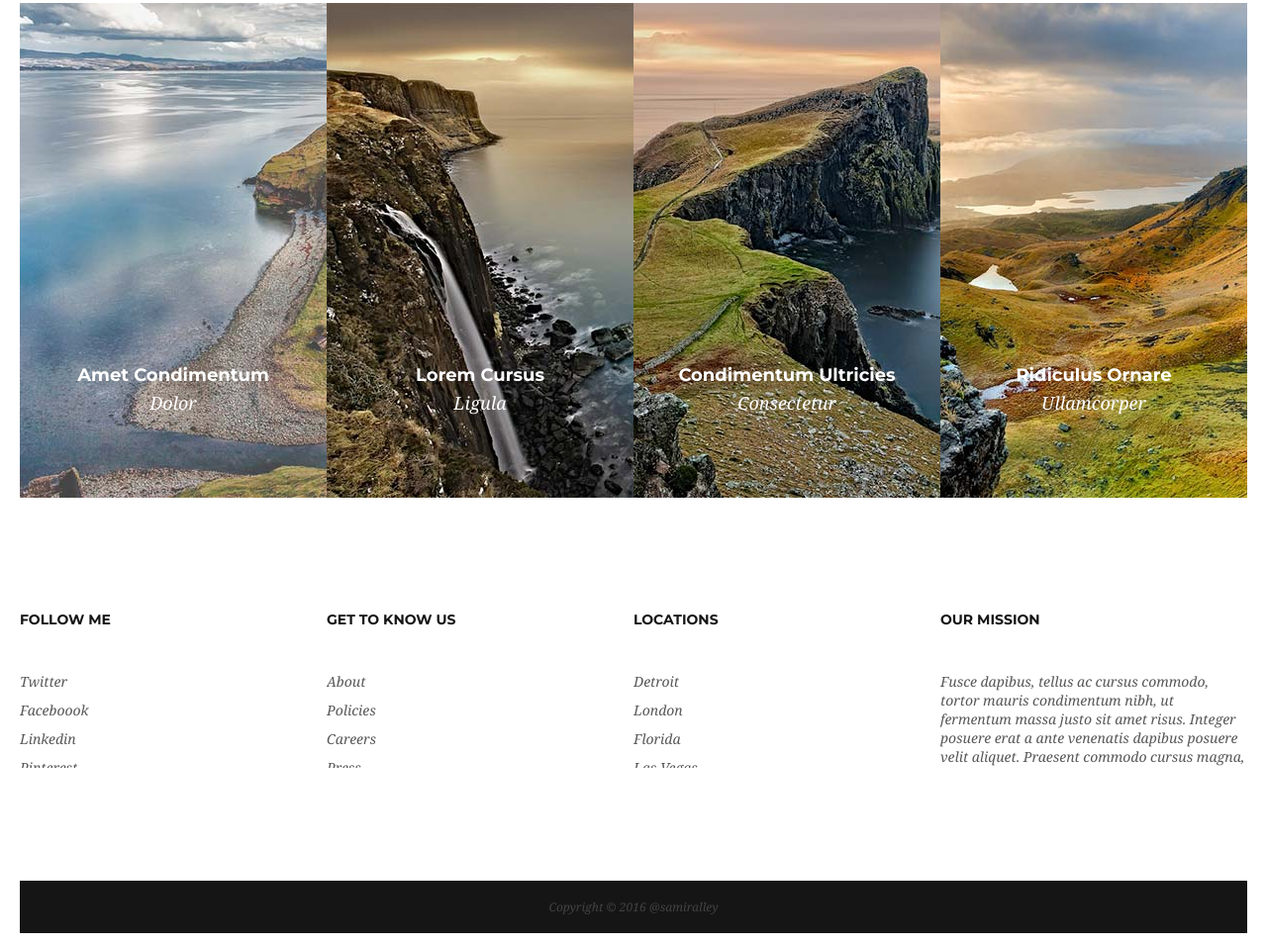
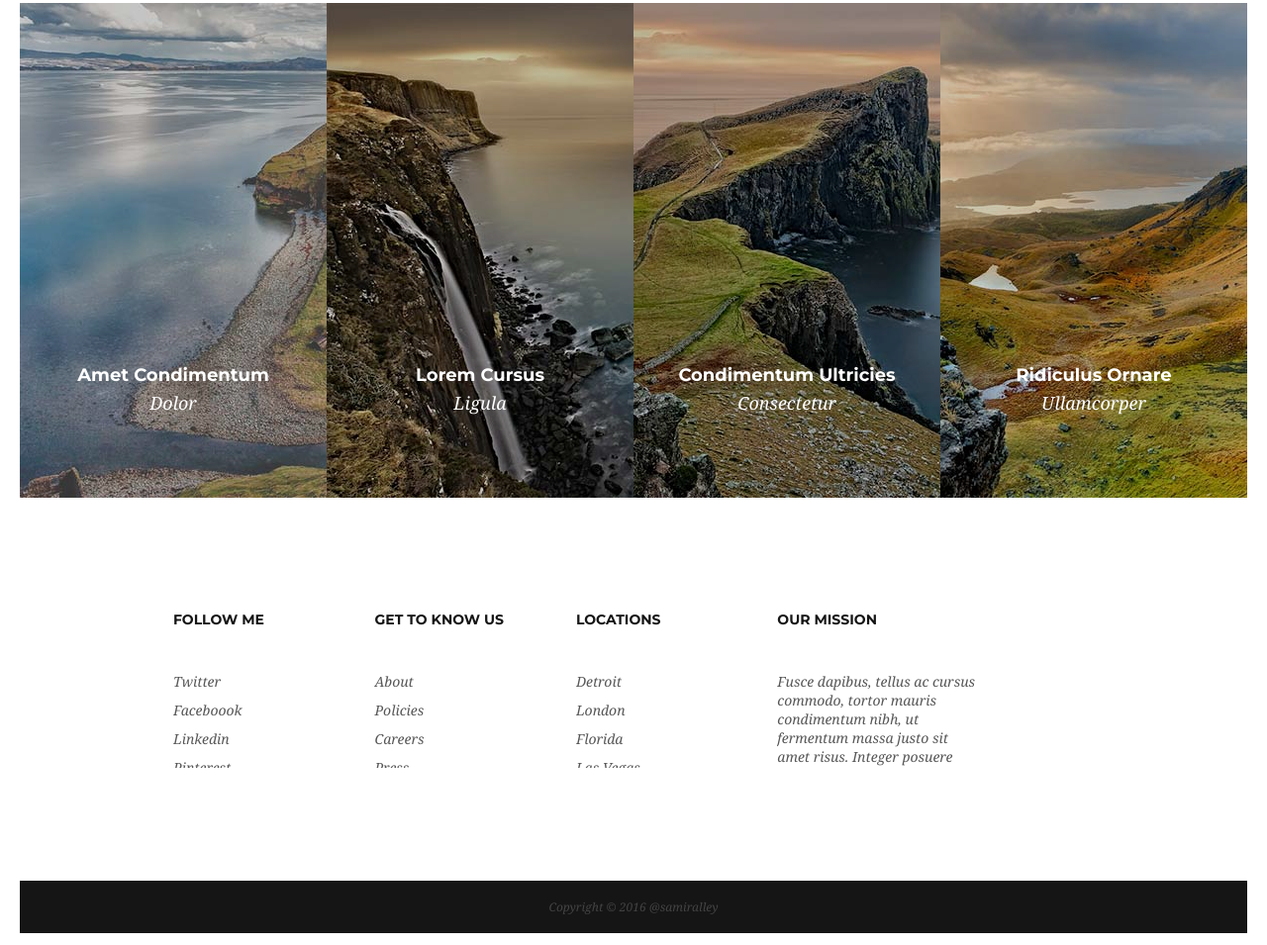
Before and after one commit to nittalee/web_design, a plain HTML site: page index.html in a window 1280 px wide. Shown: the part 1337-2292 px from the top of the page at 99% size. Drawn offline with nearby package versions, Linux system fonts and the light colour scheme.

Commit message:
footer and row-img

```diff
--- a/css/page-footer/page-footer.css
+++ b/css/page-footer/page-footer.css
@@ -3,27 +3,31 @@
     top: 1915px;
     width: 100%;
     vertical-align: top;
-    padding: 0;
     border: 0;
 }
 
-.page-footer__list{
+.page-footer__nav{
+    position: relative;
+    padding-left: 12.5%;
+}
+
+.page-footer__nav-list{
     text-align: left;
     position: relative;
     float: left;
-    width: 25%;
+    width: 18.75%;
     height: 178px;
     overflow:hidden;
     display:inline-block;
     margin-bottom: 120px;
 }
 
-.page-footer__list ul{
+.page-footer__nav-list ul{
     margin: 0;
     padding: 0;
 }
 
-.page-footer__list h4{
+.page-footer__nav-list h4{
     position: relative;
     font-family: 'Montserrat', sans-serif;
     text-transform: uppercase;
@@ -34,7 +38,7 @@
     margin-bottom: 44px;
 }
 
-.page-footer__list li{
+.page-footer__nav-list li{
     position: relative;
     margin-top: 0px;
     font-family: 'Georgia', sans-serif;
@@ -46,12 +50,12 @@
     margin-bottom: 10px;
 }
 
-.page-footer__list a{
+.page-footer__nav-list a{
   text-decoration: none;
   color: #575757;
 }
 
-.page-footer__list p{
+.page-footer__nav-list p{
     position: relative;
     margin-top: 0px;
     font-family: 'Georgia', sans-serif;
@@ -67,7 +71,6 @@
     top: 280px;
     width: 100%;
     text-align: center;
-    margin-bottom: 20px;
 }
 
 .page-footer__line p{
--- a/css/row/row.css
+++ b/css/row/row.css
@@ -8,6 +8,7 @@
     padding: 0;
     border: 0;
     background-position: center center;
+    background-color: #000;
 }
 
 .row__thumb{
@@ -17,6 +18,9 @@
     overflow:hidden
 }
 
+.row__thumb img{
+    opacity: 0.8;
+}
 .row__thumb-text{
     position: absolute;
     top: 350px;
--- a/index.html
+++ b/index.html
@@ -91,7 +91,8 @@
     </div>
 
     <footer id="page-footer">
-        <div class="page-footer__list">
+        <div class="page-footer__nav">
+            <div class="page-footer__nav-list">
                 <h4>Follow me</h4>
                 <ul>
                   <li>
@@ -111,7 +112,7 @@
                   </li>
                 </ul>
             </div>
-        <div class="page-footer__list">
+            <div class="page-footer__nav-list">
                 <h4>Get to know us</h4>
                 <ul>
                   <li>
@@ -131,7 +132,7 @@
                   </li>
                 </ul>
             </div>
-        <div class="page-footer__list">
+            <div class="page-footer__nav-list">
                 <h4>Locations</h4>
                 <ul>
                   <li>
@@ -151,7 +152,7 @@
                   </li>
                 </ul>
               </div>
-          <div class="page-footer__list">
+            <div class="page-footer__nav-list">
                     <h4>Our mission</h4>
                     <p>Fusce dapibus, tellus ac cursus commodo, tortor mauris
                       condimentum nibh, ut fermentum massa justo sit amet
@@ -159,6 +160,7 @@
                       posuere velit aliquet. Praesent commodo cursus magna,
                       vel scelerisque nisl consectetur et. Sed posuere consectetur
                     </p>
+            </div>
         </div>
           <div class="page-footer__line">
               <p>Copyright © 2016 @samiralley</p>
```
Lines whose indentation alone changed are shown as unchanged.
